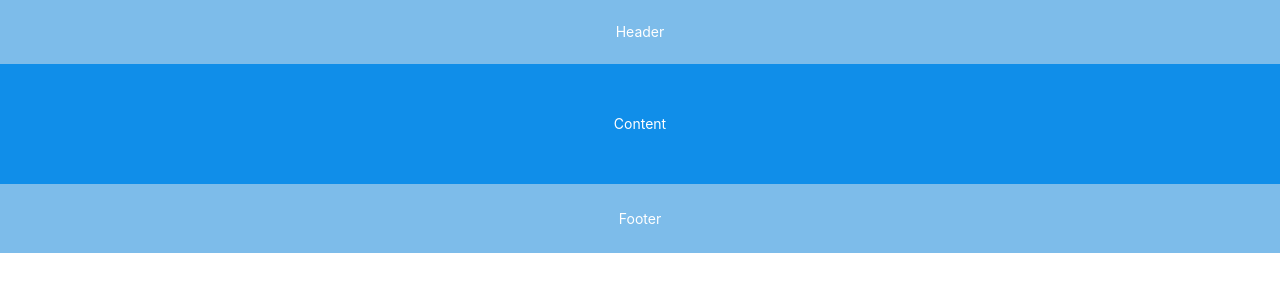
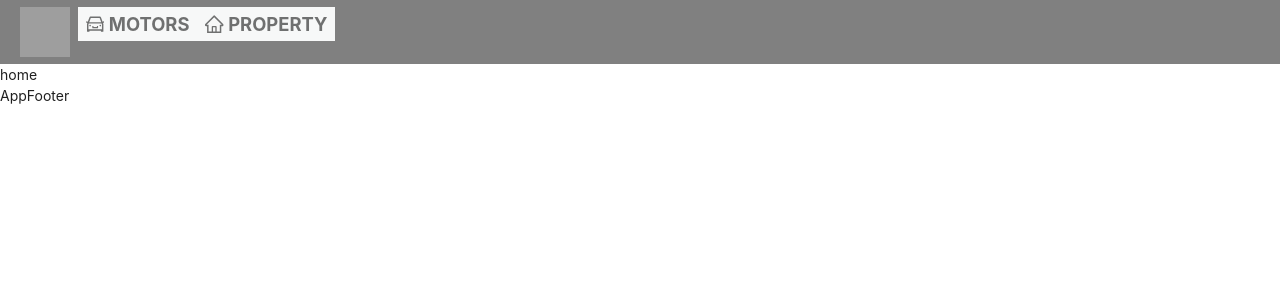
Before and after one commit to laiba-shakeel/Spark-Spot, a React (Create React App) app: page / in a window 1280 px wide. Shown: the top 300 px of the page. Built offline with nearby package versions, Linux system fonts and the light colour scheme; grey boxes are pictures that could not be loaded.

Commit message:
Layout Header

```diff
--- a/package.json
+++ b/package.json
@@ -11,6 +11,7 @@
     "react": "^18.2.0",
     "react-bootstrap": "^2.7.4",
     "react-dom": "^18.2.0",
+    "react-router-dom": "^6.10.0",
     "react-scripts": "5.0.1",
     "web-vitals": "^2.1.4"
   },
--- a/src/App.css
+++ b/src/App.css
@@ -1,38 +1,237 @@
-.App {
-  text-align: center;
+#root{
+
+	text-size-adjust: 100%;
+	letter-spacing: normal;
+	background-color:white ;
+	margin: 0 auto;
+	width: 100%;
+}
+*{
+	box-sizing: border-box;
+}
+.font{
+	font-size: 30px;
+}
+h1 h2 h3 h4 h5 h6 a span p{
+	line-height: 1.0;
+}
+.container-fluid{
+	margin: auto;
+	padding: 0;
+
+}
+.container {
+	margin: auto;
+	padding: 0;
+  }
+.navbar{
+	margin: 0%;
+  }
+.topBar{
+	min-height: 5vh;
+	height:auto;
+	width: 100%;
+	display: inline-block;
+	font-size: calc(12px + 0.5vw);
+	font-weight: bold;
+    line-height: 1.0;
+    letter-spacing: normal;
+	color: black;
+}
+.header{
+	min-height: 9vh;
+	height:auto;
+	width: 100%;
+
+}
+.img, svg {
+	vertical-align: 0;
+}
+.icon-btn{
+	border: none;
+	background-color: #F7F8F8;
+}
+.icon-btn:hover {
+	color: #0d95c6;
 }
 
-.App-logo {
-  height: 40vmin;
-  pointer-events: none;
+
+.header_menu{
+	min-height: 10vh;
+	height:auto;
+	width: 100%;
+	display: inline-block;
+	font-size: 1.2rem;
+    line-height: 1.5;
+    letter-spacing: normal;
 }
 
-@media (prefers-reduced-motion: no-preference) {
-  .App-logo {
-    animation: App-logo-spin infinite 20s linear;
-  }
+.img-icon-fluid {
+    width: 70px;
+	max-width: auto;
+    height: 60px;
+	margin-right: auto;
+}
+.separator{
+    border-bottom-color: #efefefb7;
+    border-bottom-width: 4px;
+    border-bottom-style: solid;
+    font-size: 24px;
+	justify-content: center;
+}
+.fill{
+	height: auto;
+	border: 3px solid #002f34;
+	border-radius: 2px;
+	color: #002f34;
+}
+.fill:focus {
+	font-style:normal;
+	border: 3px solid #002f34;
+	color: #002f34;
+	-webkit-box-shadow: none;
+  box-shadow: none;
+
+}
+.hvr_btn:hover{
+	border-bottom: 4px solid #002f34;
+	cursor: pointer;
+	padding-bottom: 15px;
+}
+.search_btn:hover{
+	color: white ;
+	background-color:#002f34 ;
+}
+.Button_top{
+	position: relative;
+	z-index: 0 ;
+	width: auto;
+}
+.Button_top1{
+	position: absolute;
+	z-index: 1 ;
+	font-size: 25px;
+	font-weight: bold;
+
+}
+.Button_top2{
+	position: absolute;
+	z-index: 1 ;
+	padding: 5px 50px 5px 50px;
+	margin: 0;
+	font-size: 30px;
+	font-weight: bold;
+}
+.App_slider{
+	width: 90%;
+  margin-top: 50px;
+}
+.slick-slider  {
+	margin: 15px;
 }
 
-.App-header {
-  background-color: #282c34;
-  min-height: 100vh;
-  display: flex;
-  flex-direction: column;
-  align-items: center;
-  justify-content: center;
-  font-size: calc(10px + 2vmin);
-  color: white;
+.slick-slider >button{
+	color: grey;
 }
 
-.App-link {
-  color: #61dafb;
+.slick-slider > ul {
+    position: absolute;
+    bottom: -15px;
+    display: none;
+    width: 100%;
+    padding: 0;
+    margin: 0;
+    list-style: none;
+    text-align:center;
+}
+  .slick-slide > div {
+	padding: 0px 50px;
+  }
+  .slick-list {
+	padding: 0 -10px;
+
+  }
+
+
+
+  .card-slick {
+	border: 1px solid #fff;
+	background: black;
+	border-radius: 4px;
+	overflow: hidden;
+
+	height: 400px;
+	color: #fff;
+	cursor: pointer;
+  }
+
+  .card-top h1 {
+	font-size: 0.9rem;
+	margin: 20px;
+  }
+
+  .card-top > img {
+	width: 100%;
+	height: 200px;
+	object-fit: cover;
+	background: black;
+  }
+
+  .card-bottom {
+	margin: 10px 20px;
+  }
+
+  .category {
+	position: relative;
+  }
+  .category::before {
+	content: '';
+	background: rgb(255, 61, 61);
+	position: absolute;
+	top: calc(100% + 10px);
+	left: 0;
+	right: 0;
+	height: 2px;
+  }
+
+.footer2 ul{
+	text-decoration: none;
+	list-style-type:none ;
+	padding-left: 0rem;
+
 }
 
-@keyframes App-logo-spin {
-  from {
-    transform: rotate(0deg);
-  }
-  to {
-    transform: rotate(360deg);
-  }
+.footer li{
+	text-decoration: none;
+	list-style-type:none ;
+
 }
+
+.verticalLine{
+	height: 300px;
+    border-right: 1px solid #000900;
+	position: absolute;
+	right: 50%;
+}
+
+
+
+
+@media screen and (max-width:1270px) {
+    .Button_top {
+        display: none !important;
+    }
+}
+
+
+@media screen and (max-width:500px){
+	body{
+		width: 100%;
+	}
+}
+
+@media screen and (max-width:556px) {
+    .header_menu {
+        display: none !important;
+    }
+}
--- a/src/App.js
+++ b/src/App.js
@@ -1,19 +1,17 @@
-import { ThemeProvider } from "react-bootstrap";
-import BasicLayout from "./Components/Layouts/BasicLayout";
+import React from "react";
+import "bootstrap/dist/css/bootstrap.min.css";
+import './App.css'
+import Routes from "./Routes/index"
+import {  BrowserRouter } from "react-router-dom";
+
+
 function App() {
   return (
-    <ThemeProvider
-    breakpoints={['xxxl', 'xxl', 'xl', 'lg', 'md', 'sm', 'xs', 'xxs']}
-    minBreakpoint="xxs"
-  >
-    <div>
-      <BasicLayout/>
-      </div>
-
-
-
-
-  </ThemeProvider>
+    <div className="App">
+      <BrowserRouter>
+      <Routes />
+      </BrowserRouter>
+    </div>
   );
 }
 
--- /dev/null
+++ b/src/Components/Footer/index.js
@@ -0,0 +1,9 @@
+import React from 'react'
+
+function AppFooter() {
+  return (
+    <div>AppFooter</div>
+  )
+}
+
+export default AppFooter
--- /dev/null
+++ b/src/Components/Header/index.js
@@ -0,0 +1,53 @@
+import {
+  CarOutlined,
+  HomeOutlined,
+  PlusOutlined,
+  SearchOutlined,
+} from "@ant-design/icons";
+
+const style = {};
+
+const AppHeader = () => {
+  return (
+    <>
+      <div>
+        <div style={{ background: "grey" }}>
+          <nav className="navbar navbar-expand  container-fluid topBar row ">
+            <div className="col-12  d-flex justify-content-start align-items-center">
+              <ul className="navbar-nav">
+                <li className="nav-item">
+                  <a
+                    className="nav-link py-0"
+                    //   onClick={() => navigate('/')}
+                  >
+                    <img width="50px" height="50px" src="logo.svg" />
+                  </a>
+                </li>
+                <li className="nav-item hvr_blue">
+                  <button
+                    className="nav-link icon-btn"
+                    // onClick={() => navigate('/cars')}
+                  >
+                    {" "}
+                    <CarOutlined /> MOTORS
+                  </button>
+                </li>
+                <li className="nav-item hvr_blue">
+                  <button
+                    className="nav-link icon-btn"
+                    // onClick={() => navigate('/property')}
+                  >
+                    {" "}
+                    <HomeOutlined /> PROPERTY
+                  </button>
+                </li>
+              </ul>
+            </div>
+          </nav>
+        </div>
+      </div>
+    </>
+  );
+};
+
+export default AppHeader;
--- a/src/Components/Layouts/BasicLayout/index.js
+++ /dev/null
@@ -1,43 +0,0 @@
-import { Layout, Space } from 'antd';
-const { Header, Footer, Content } = Layout;
-const headerStyle = {
-  textAlign: 'center',
-  color: '#fff',
-  height: 64,
-  paddingInline: 50,
-  lineHeight: '64px',
-  backgroundColor: '#7dbcea',
-};
-const contentStyle = {
-  textAlign: 'center',
-  minHeight: 120,
-  lineHeight: '120px',
-  color: '#fff',
-  backgroundColor: '#108ee9',
-};
-
-const footerStyle = {
-  textAlign: 'center',
-  color: '#fff',
-  backgroundColor: '#7dbcea',
-};
-
-
-const BasicLayout = () => (
-    <Space
-      direction="vertical"
-      style={{
-        width: '100%',
-      }}
-      size={[0, 48]}
-    >
-      <Layout>
-        <Header style={headerStyle}>Header</Header>
-        <Content style={contentStyle}>Content</Content>
-        <Footer style={footerStyle}>Footer</Footer>
-      </Layout>
-
-    </Space>
-
-)
-export default BasicLayout
--- /dev/null
+++ b/src/Layouts/BasicLayout/index.js
@@ -0,0 +1,97 @@
+// import { Layout, Space } from 'antd';
+// const { Header, Footer, Content } = Layout;
+// const headerStyle = {
+//   textAlign: 'center',
+//   color: '#fff',
+//   height: 64,
+//   paddingInline: 50,
+//   lineHeight: '64px',
+//   backgroundColor: '#7dbcea',
+// };
+// const contentStyle = {
+//   textAlign: 'center',
+//   minHeight: 120,
+//   lineHeight: '120px',
+//   color: '#fff',
+//   backgroundColor: '#108ee9',
+// };
+
+// const footerStyle = {
+//   textAlign: 'center',
+//   color: '#fff',
+//   backgroundColor: '#7dbcea',
+// };
+
+
+// const BasicLayout = () => (
+//     <Space
+//       direction="vertical"
+//       style={{
+//         width: '100%',
+//       }}
+//       size={[0, 48]}
+//     >
+//       <Layout>
+//         <Header style={headerStyle}>Header</Header>
+//         <Content style={contentStyle}>Content</Content>
+//         <Footer style={footerStyle}>Footer</Footer>
+//       </Layout>
+
+//     </Space>
+
+// )
+// export default BasicLayout
+
+import React from 'react'
+import { Layout } from "antd";
+import AppHeader from '../../Components/Header'
+import AppFooter from '../../Components/Footer'
+
+const { Header, Footer, Content } = Layout;
+function BasicLayout({children}) {
+  return (
+    <div>
+      <Layout>
+      <Header
+          style={{
+            margin: 0,
+            padding: 0,
+            width: "auto",
+            height: "auto",
+            backgroundColor: "white",
+          }}
+          className="position-sticky fixed-top"
+        >
+          <AppHeader />
+        </Header>
+        <Content
+          style={{
+            margin: 0,
+            padding: 0,
+            width: "100%",
+            height: "auto",
+            backgroundColor: "white",
+          }}
+        >
+          {/* <App_menu /> */}
+          {children}
+          {/* <BackToTopButton /> */}
+        </Content>
+
+        <Footer
+          style={{
+            margin: 0,
+            padding: 0,
+            width: "auto",
+            height: "auto",
+            backgroundColor: "white",
+          }}
+        >
+          <AppFooter />
+        </Footer>
+      </Layout>
+    </div>
+  )
+}
+
+export default BasicLayout
--- /dev/null
+++ b/src/Pages/Auth/Home/index.js
@@ -0,0 +1,14 @@
+import Layout from "../../../Layouts/BasicLayout/index"
+import React from 'react'
+
+function Home() {
+  return (
+    <Layout>
+        <div>
+            home
+        </div>
+    </Layout>
+  )
+}
+
+export default Home
--- a/src/Routes/index.js
+++ b/src/Routes/index.js
@@ -1,8 +1,12 @@
 import React from 'react'
+import {  Routes, Route } from "react-router-dom";
+import AppHome from "../Pages/Auth/Home";
 
 const index = () => {
   return (
-    <div>index</div>
+    <Routes>
+      <Route exact path="/" element={<AppHome />} />
+    </Routes>
   )
 }
 
--- a/src/index.js
+++ b/src/index.js
@@ -3,9 +3,11 @@ import ReactDOM from 'react-dom/client';
 import './index.css';
 import App from './App';
 import reportWebVitals from './reportWebVitals';
-import 'bootstrap/dist/css/bootstrap.min.css';
+
+
 const root = ReactDOM.createRoot(document.getElementById('root'));
 root.render(
+
   <React.StrictMode>
     <App />
   </React.StrictMode>
```
Also changed, not shown: src/Layouts/authLayout/index.js (added, +9 -0 lines), 1 other file (tests, documents, lock files or other folders).
